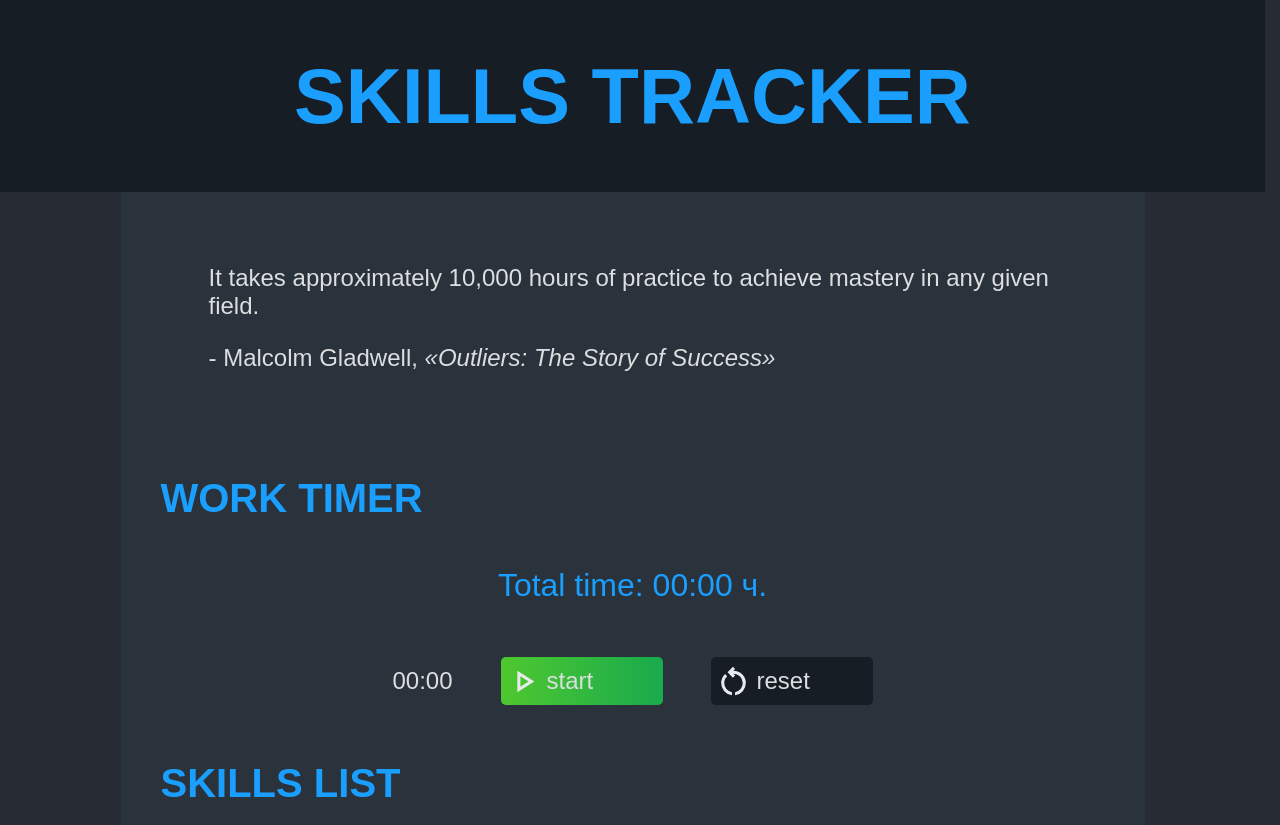
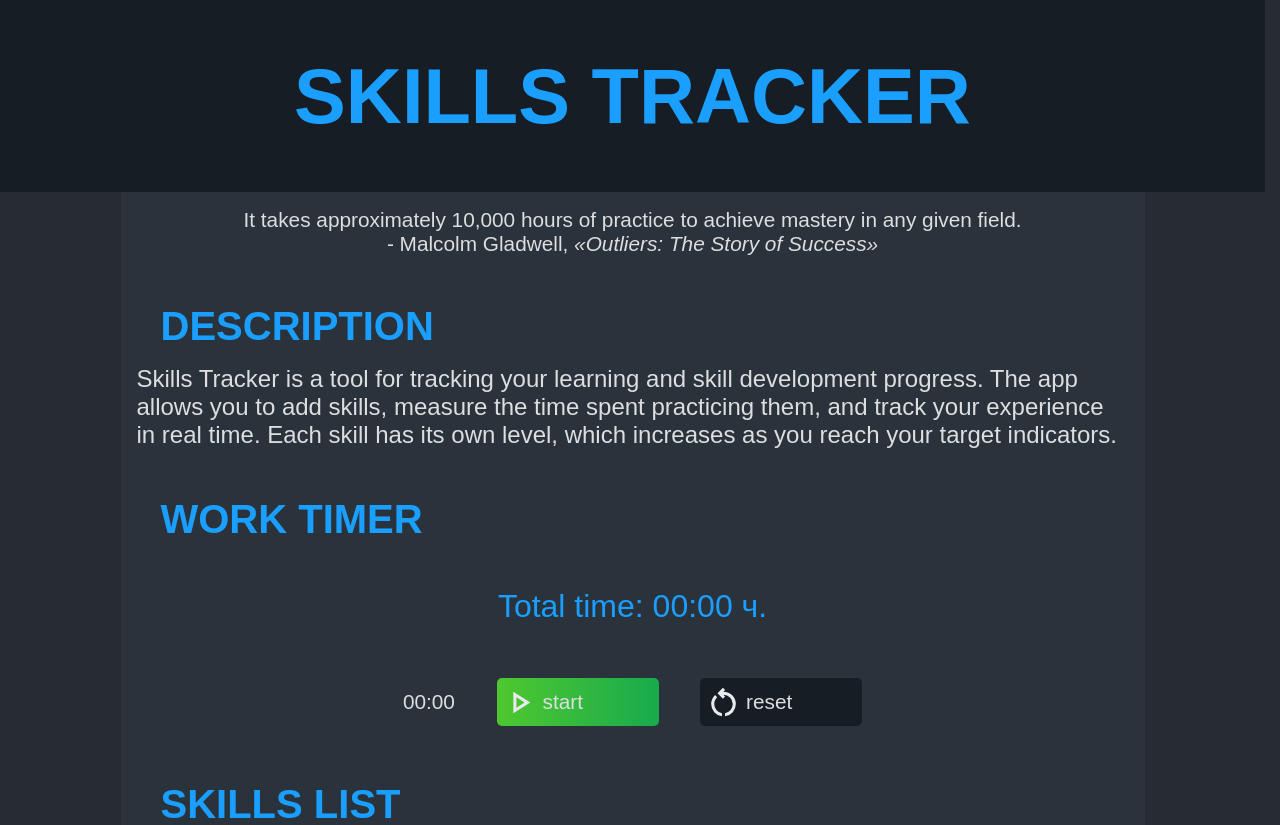
Before and after one commit to Garmonix/Skills-Tracker, a plain HTML site: page index.html in a window 1280 px wide. Shown: the top 825 px of the page. Drawn offline with Linux system fonts and the light colour scheme.

Commit message:
correct section order

```diff
--- a/index.html
+++ b/index.html
@@ -20,6 +20,12 @@
 
       <p> - Malcolm Gladwell, <cite>«Outliers: The Story of Success»</cite></p>
   </section>
+  <h2>Description</h2>
+      <section class="description">
+        <p>
+          Skills Tracker is a tool for tracking your learning and skill development progress. The app allows you to add skills, measure the time spent practicing them, and track your experience in real time. Each skill has its own level, which increases as you reach your target indicators.
+        </p>
+      </section>
     <main>
       <h2>Work timer</h2>
       <div class="timer total-time">
@@ -37,12 +43,6 @@
         <input type="text" placeholder="skill name" class="add-skill-form-placeholder"/>
         <button type="submit" class="add-skill-form-submit">add skill</button>
       </form>
-      <h2>Description</h2>
-      <section class="description">
-        <p>
-          Skills Tracker is a tool for tracking your learning and skill development progress. The app allows you to add skills, measure the time spent practicing them, and track your experience in real time. Each skill has its own level, which increases as you reach your target indicators.
-        </p>
-      </section>
 
     </main>
 
--- a/styles/styles.css
+++ b/styles/styles.css
@@ -17,7 +17,7 @@
 
 body {
   min-height: 100%;
-  font-size: 1.5rem;
+  font-size: 1.3rem;
   font-family: var(--font-family-text);
   background-color: var(--color-main-background);
   color: var(--color-text);
@@ -48,6 +48,9 @@ h2 {
   padding-top: 2rem;
 }
 
+p {
+  margin: 0;
+}
 .add-skill-form-placeholder, .add-skill-form-submit{
   background-color: var(--color-dark-background);
   text-align: var(--color-text);
@@ -69,8 +72,23 @@ h2 {
   margin: auto;
 }
 
+blockquote{
+  margin: 0;
+}
+.blockquote-section{
+  text-align: center;
+}
+
+
 .blockquote-section, .description{
-  padding: 3rem;
+  justify-content: center;
+  padding: 1rem;
+}
+
+.description{
+  padding-top: 0;
+  padding-inline: 1rem;
+  font-size: 1.5rem;
 }
 
 
@@ -84,7 +102,7 @@ h2 {
 
 .skill-item {
   display: grid;
-  grid-template-columns: 1fr 2fr 1fr;
+  grid-template-columns: 280px 2fr 1fr;
   justify-content: space-between;
   align-items: center;
   cursor: pointer;
@@ -101,6 +119,8 @@ h2 {
 
 .skill-name-section, .delete-skill-column{
   border-bottom: 2px solid var(--color-dark-background);
+  max-width: 300px;
+  white-space: preserve nowrap;
 }
 
 .progress-controls{
@@ -116,7 +136,7 @@ h2 {
 }
 
 .skill-name {
-  padding-inline: 3rem;
+  padding-inline: 1rem;
 }
 
 .skill-name-section{
```
